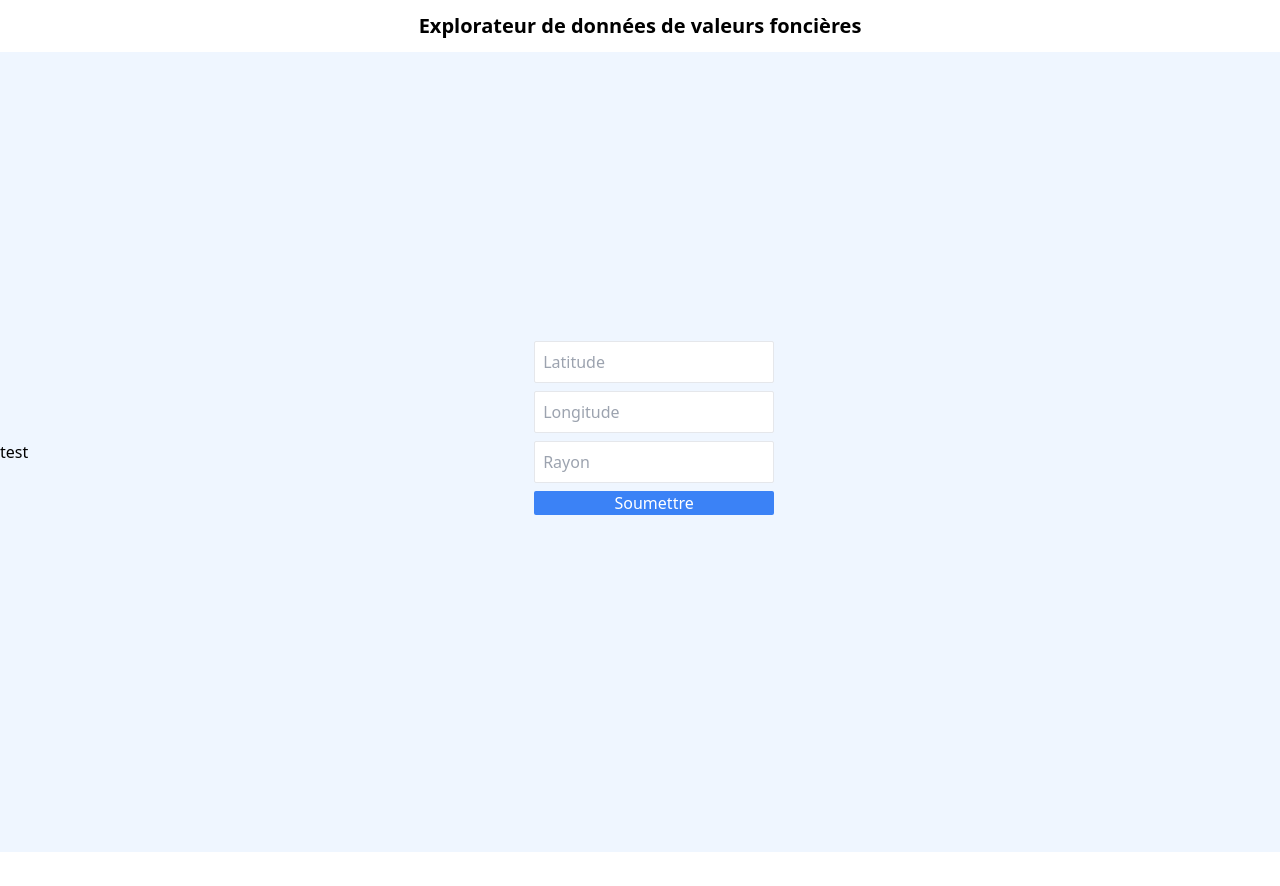
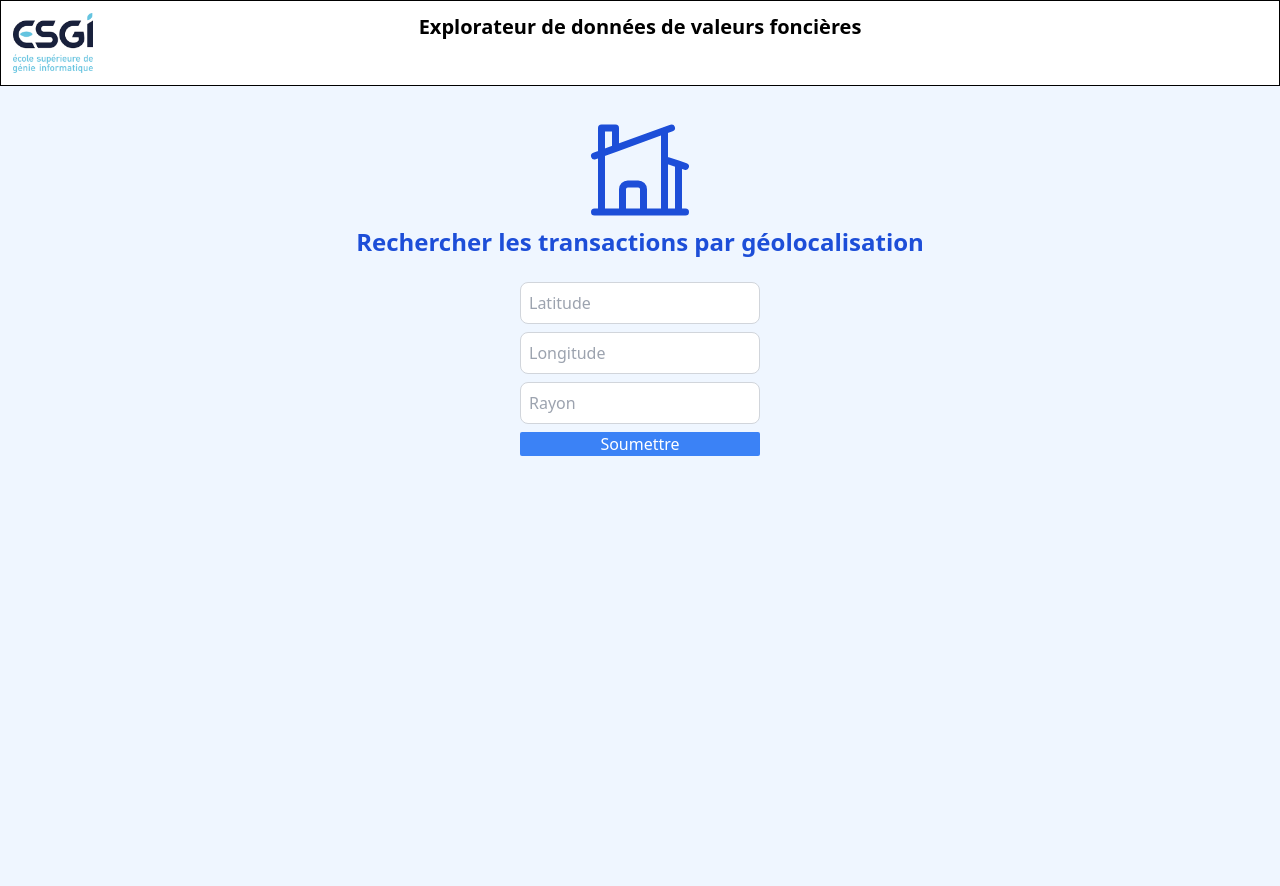
Before and after one commit to Bertrand2808/DVF-front, a React (Vite) app in the folder dvf/: page / in a window 1280 px wide. Before the commit the page ends 852 px from the top, so only its background shows below. Built offline with nearby package versions, Linux system fonts and the light colour scheme.

Commit message:
add esgi logo, add some tailwind features

```diff
--- a/dvf/package.json
+++ b/dvf/package.json
@@ -10,6 +10,7 @@
     "preview": "vite preview"
   },
   "dependencies": {
+    "@heroicons/react": "^2.1.1",
     "autoprefixer": "^10.4.16",
     "postcss": "^8.4.32",
     "react": "^18.2.0",
--- a/dvf/src/Formulaire.jsx
+++ b/dvf/src/Formulaire.jsx
@@ -1,5 +1,6 @@
 import { useState } from "react"
-
+import {HomeModernIcon} from '@heroicons/react/24/outline'
+import logo from './assets/logo.png'
 export default function Formulaire() {
   const [latitude, setLatitude] = useState('')
   const [longitude, setLongitude] = useState('')
@@ -35,24 +36,27 @@ export default function Formulaire() {
 
   return (
     <div className=''>
-      <div className="p-3 text-xl text-center font-bold">
-        <h1>Explorateur de données de valeurs foncières</h1>
+      <div className="p-3 flex text-xl text-center font-bold border border-black justify-center">
+        <img src={logo} alt="logo" className="mx-auto mr-10 w-20"/>
+        <h1 className="mx-auto flex-grow">Explorateur de données de valeurs foncières</h1>
+        <div className="w-20 mr-10 invisible"> {/* Élément factice pour équilibrage */}</div>
       </div>
-      <div className='bg-blue-50 h-screen flex items-center'>
-        <h2 className="flex items-center text-center">test</h2>
-        <form className="w-64 mx-auto p-2 mb-12" onSubmit={handleSubmit}>
+      <div className='bg-blue-50 h-screen flex-row items-center'>
+        <HomeModernIcon className="w-28 h-25 mx-auto text-blue-700 pt-7"/>
+        <h2 className="text-2xl text-center font-bold text-blue-700">Rechercher les transactions par géolocalisation</h2>
+        <form className="w-64 mx-auto p-2 mb-12 mt-4 max-w-sm" onSubmit={handleSubmit}>
           <input value={latitude}
                   onChange={ev => setLatitude(ev.target.value)}
                   type="text" placeholder="Latitude"
-                  className="block w-full rounded-sm p-2 mb-2 border"/>
+                  className="block w-full p-2 mb-2 border border-gray-300 rounded-lg focus:ring-blue-500 focus:border-blue-500 dark:bg-gray-700 "/>
           <input value={longitude}
                   onChange={ev => setLongitude(ev.target.value)}
                   type="text" placeholder="Longitude"
-                  className="block w-full rounded-sm p-2 mb-2 border"/>
+                  className="block w-full p-2 mb-2 border border-gray-300 rounded-lg focus:ring-blue-500 focus:border-blue-500 dark:bg-gray-700 "/>
           <input value={rayon}
                   onChange={ev => setRayon(ev.target.value)}
                   type="text" placeholder="Rayon"
-                  className="block w-full rounded-sm p-2 mb-2 border"/>
+                  className="block w-full p-2 mb-2 border border-gray-300 rounded-lg focus:ring-blue-500 focus:border-blue-500 dark:bg-gray-700 "/>
           <button className="bg-blue-500 text-white block w-full rounded-sm">Soumettre</button>
         </form>
       </div>
```
Also changed, not shown: dvf/src/assets/logo.png (added), 1 other file (tests, documents, lock files or other folders).
